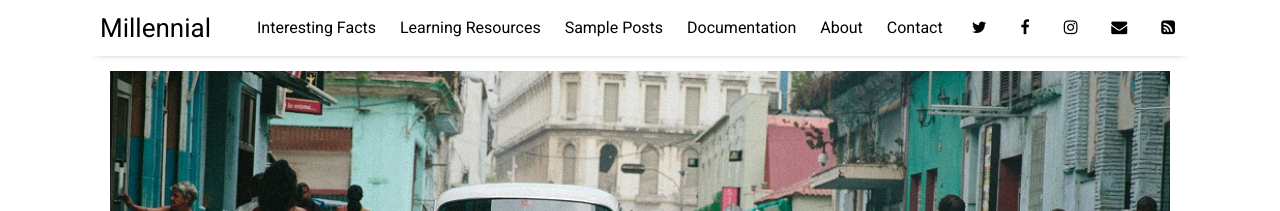
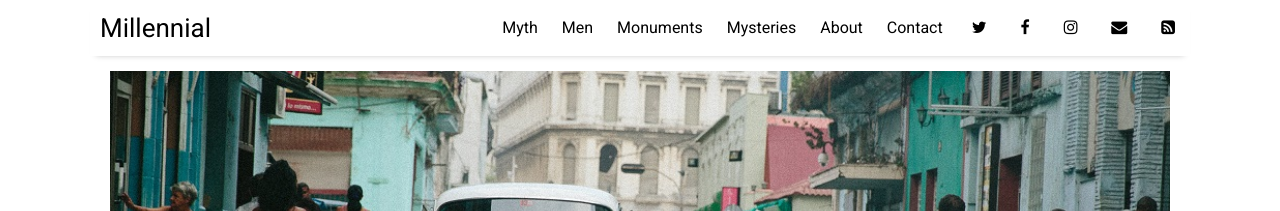
Before and after one commit to zeisys-sjojo/zeisys-sjojo.github.io, a Jekyll site: the page built from index.html, in a window 1280 px wide. Shown: the top 211 px of the page. Built offline with Jekyll 4.4.1, drawn with Linux system fonts in a browser that asks for light colours; nearby versions of some CDN libraries; the list of posts is cut into pages by our own code.

Commit message:
updated settings

```diff
--- a/_data/settings.yml
+++ b/_data/settings.yml
@@ -7,10 +7,10 @@ disqus:
 google-ID: 'UA-112060364-2'
 
 menu:
-- {name: 'Interesting Facts',  url: 'facts'}
-- {name: 'Learning Resources', url: 'resources'}
-- {name: 'Sample Posts',       url: 'sample-posts'}
-- {name: 'Documentation',      url: 'documentation'}
+- {name: 'Myth',  url: 'myth'}
+- {name: 'Men', url: 'men'}
+- {name: 'Monuments',       url: 'monuments'}
+- {name: 'Mysteries',      url: 'mysteries'}
 - {name: 'About',              url: 'about'}
 - {name: 'Contact',            url: 'contact'}
 
```
